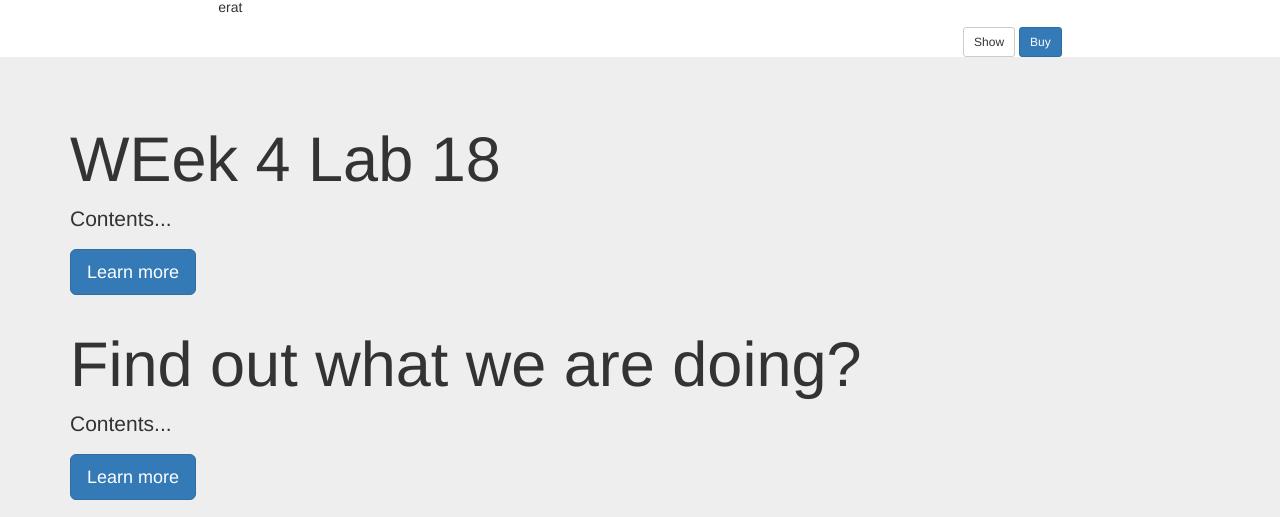
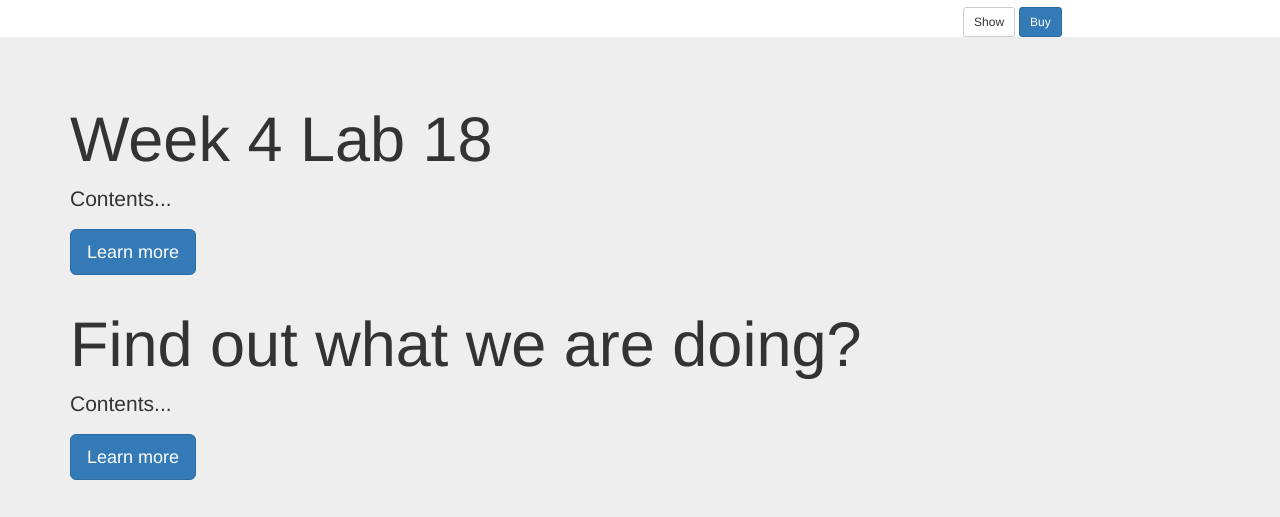
Before and after one commit to mattmenna/GCLab18Webpage, a plain HTML site: page index.html in a window 1280 px wide. Shown: the part 283-800 px from the top of the page. Drawn offline with nearby package versions, Linux system fonts and the light colour scheme; some icons are missing.

```diff
--- a/index.html
+++ b/index.html
@@ -31,7 +31,6 @@
 </head>
 
 <body>
-bs3-fe
 <div class="row carousel-row">
     <div class="col-xs-8 col-xs-offset-2 slide-row">
         <div class="carousel slide slide-carousel" id="carousel-1" data-ride="carousel">
@@ -73,7 +72,7 @@
 
 <div class="jumbotron">
     <div class="container">
-        <h1>WEek 4 Lab 18</h1>
+        <h1>Week 4 Lab 18</h1>
         <p>Contents...</p>
         <p>
             <a class="btn btn-primary btn-lg">Learn more</a>
```
